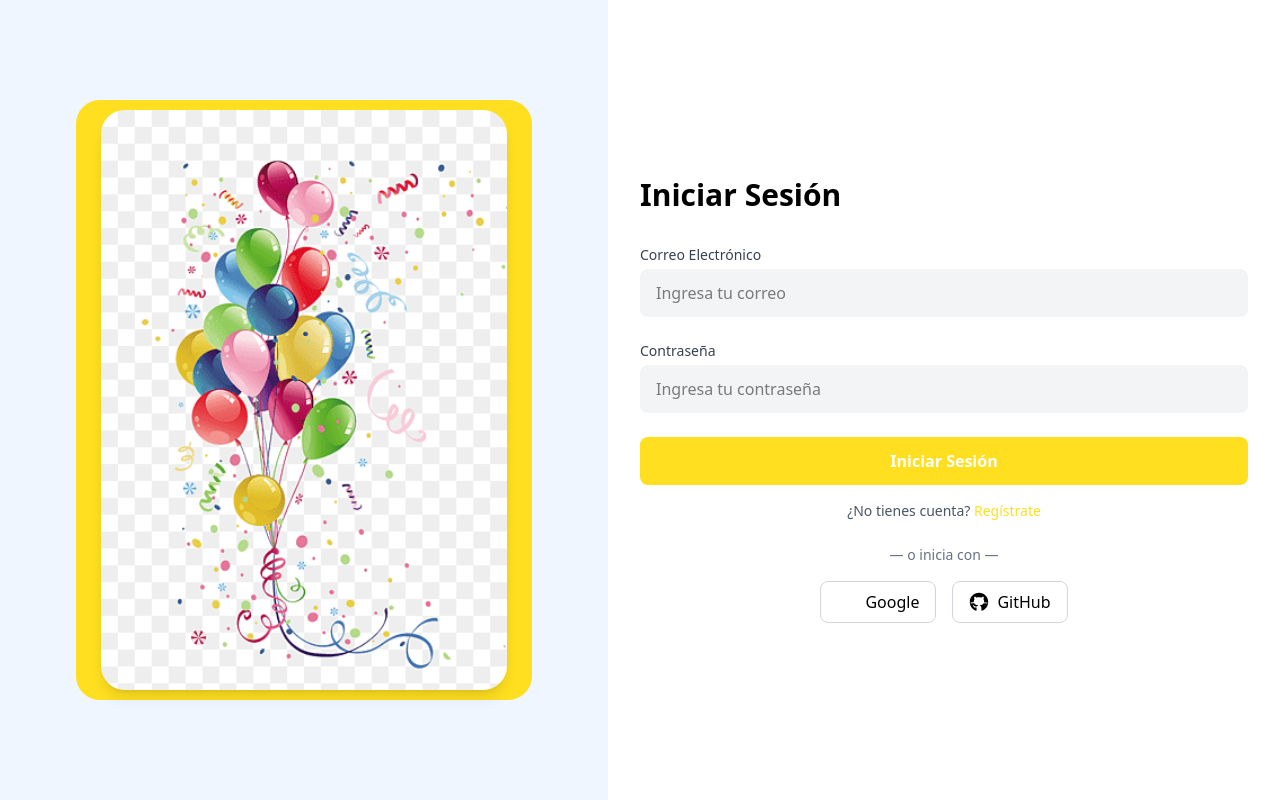
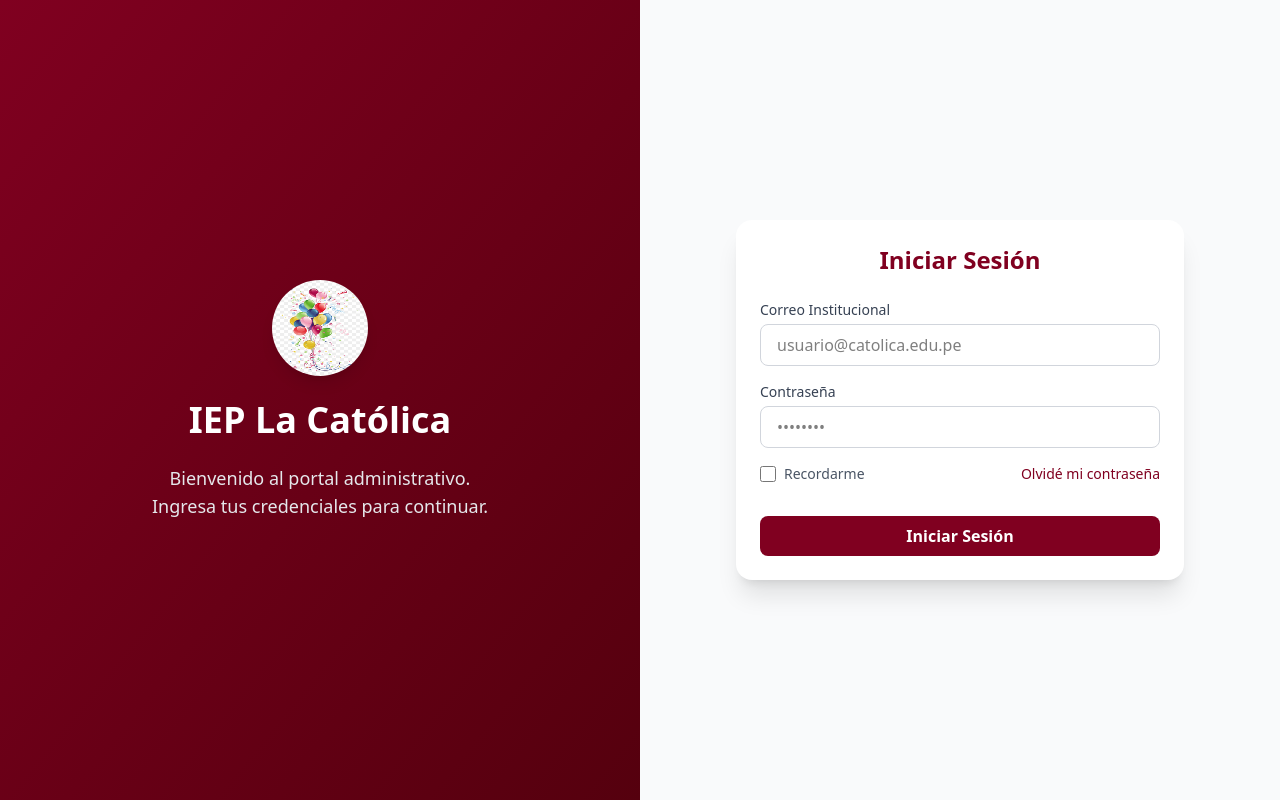
Before and after one commit to jim-qwerty/web-school, a React (Vite) app: page /login in a window 1280 px wide. Built offline with nearby package versions, Linux system fonts and the light colour scheme.

Commit message:
LOGIN LISTO

```diff
--- a/src/presentation/App.tsx
+++ b/src/presentation/App.tsx
@@ -1,19 +1,24 @@
-import { BrowserRouter, Routes, Route, Navigate } from 'react-router-dom';
-import LoginPage from '@/presentation/features/auth/components/LoginPage';
+import React, { Suspense, lazy } from 'react';
+import { BrowserRouter, Routes, Route } from 'react-router-dom';
 
-export default function App() {
-  return (
-    <BrowserRouter>
+// Code-splitting: LoginPage sólo se descarga cuando navegues a /login
+const LoginPage = lazy(() => import('./features/auth/components/LoginPage'));
+
+const App: React.FC = () => (
+  <BrowserRouter>
+    <Suspense
+      fallback={
+        <div className="flex items-center justify-center min-h-screen">
+          Cargando…
+        </div>
+      }
+    >
       <Routes>
-        {/* Ruta principal redirige a /login */}
-        <Route path="/" element={<Navigate to="/login" replace />} />
+        <Route path="/login" element={<LoginPage />} />
+        {/* ...otras rutas */}
+      </Routes>
+    </Suspense>
+  </BrowserRouter>
+);
 
-        {/* Tu ruta de login */}
-        <Route path="/login" element={<LoginPage />} />
-
-        {/* Opcional: cualquier otro path también redirige */}
-        <Route path="*" element={<Navigate to="/login" replace />} />
-      </Routes>
-    </BrowserRouter>
-  );
-}
+export default App;
--- a/src/presentation/features/auth/components/LoginPage.tsx
+++ b/src/presentation/features/auth/components/LoginPage.tsx
@@ -1,85 +1,87 @@
 import React from 'react';
 import { Link } from 'react-router-dom';
 import balloon from '@/assets/images/balloon.png';
-import googleIcon from '@/assets/images/google-icon.svg';
-import githubIcon from '@/assets/images/github-icon.svg';
 
 const LoginPage: React.FC = () => {
   return (
-    <div className="flex min-h-screen">
-      {/* ——————  LADO IZQUIERDO (ilustración) —————— */}
-      <div className="hidden md:flex flex-1 items-center justify-center bg-blue-50 relative overflow-hidden">
-        {/* fondo amarillo orgánico */}
-        <div className="absolute w-3/4 h-3/4 bg-yellow-300 rounded-3xl"></div>
-        {/* ilustración recortada */}
+    <div className="min-h-screen flex flex-col md:flex-row">
+      {/* ———— Panel izquierdo: Branding & bienvenida (solo md+) */}
+      <div className="hidden md:flex md:w-1/2 bg-gradient-to-br from-[#800020] to-[#55000e] items-center justify-center p-8">
+        <div className="text-center space-y-6">
           <img
             src={balloon}
-          alt="Illustration"
-          className="relative w-2/3 object-cover rounded-3xl shadow-lg"
+            alt="Logo Colegio"
+            loading="lazy"
+            className="mx-auto w-24 h-24 rounded-full shadow-lg"
+          />
+          <h1 className="text-4xl font-extrabold text-white">IEP La Católica</h1>
+          <p className="text-lg text-gray-200">
+            Bienvenido al portal administrativo. <br />
+            Ingresa tus credenciales para continuar.
+          </p>
+        </div>
+      </div>
+
+      {/* ———— Panel derecho: Formulario */}
+      <div className="flex flex-1 items-center justify-center bg-gray-50 p-6">
+        <div className="w-full max-w-md bg-white rounded-2xl shadow-xl overflow-hidden">
+          <div className="p-6 space-y-6">
+            <h2 className="text-2xl font-bold text-center text-[#800020]">
+              Iniciar Sesión
+            </h2>
+
+            <form className="space-y-4">
+              {/* Email */}
+              <div>
+                <label htmlFor="email" className="block text-sm font-medium text-gray-700">
+                  Correo Institucional
+                </label>
+                <input
+                  id="email"
+                  type="email"
+                  required
+                  placeholder="usuario@catolica.edu.pe"
+                  className="mt-1 w-full px-4 py-2 border border-gray-300 rounded-lg focus:outline-none focus:ring-2 focus:ring-[#800020]"
                 />
               </div>
 
-      {/* ——————  LADO DERECHO (formulario) —————— */}
-      <div className="flex-1 flex flex-col justify-center px-8 py-12 bg-white">
-        <h2 className="text-3xl font-bold mb-8">Iniciar Sesión</h2>
-
-        <form className="space-y-6">
-          {/* Email */}
-          <div>
-            <label htmlFor="email" className="block text-sm font-medium text-gray-700">
-              Correo Electrónico
-            </label>
-            <input
-              type="email"
-              id="email"
-              className="mt-1 w-full px-4 py-3 bg-gray-100 rounded-lg focus:outline-none focus:ring-2 focus:ring-yellow-300"
-              placeholder="Ingresa tu correo"
-            />
-          </div>
-
-          {/* Contraseña */}
+              {/* Password */}
               <div>
                 <label htmlFor="password" className="block text-sm font-medium text-gray-700">
                   Contraseña
                 </label>
                 <input
+                  id="password"
                   type="password"
-              id="password"
-              className="mt-1 w-full px-4 py-3 bg-gray-100 rounded-lg focus:outline-none focus:ring-2 focus:ring-yellow-300"
-              placeholder="Ingresa tu contraseña"
+                  required
+                  placeholder="••••••••"
+                  className="mt-1 w-full px-4 py-2 border border-gray-300 rounded-lg focus:outline-none focus:ring-2 focus:ring-[#800020]"
                 />
               </div>
 
-          {/* Botón */}
+              {/* Recordarme y Olvidé */}
+              <div className="flex items-center justify-between text-sm">
+                <label className="inline-flex items-center">
+                  <input
+                    type="checkbox"
+                    className="h-4 w-4 text-[#800020] focus:ring-[#800020] border-gray-300 rounded"
+                  />
+                  <span className="ml-2 text-gray-600">Recordarme</span>
+                </label>
+                <Link to="/forgot" className="text-[#800020] hover:underline">
+                  Olvidé mi contraseña
+                </Link>
+              </div>
+
+              {/* Botón principal */}
               <button
                 type="submit"
-            className="w-full py-3 text-white font-semibold rounded-lg bg-yellow-300 hover:bg-yellow-400 transition"
+                className="w-full mt-4 py-2 rounded-lg bg-[#800020] text-[#FFffff] font-semibold hover:bg-[#a00030] transition"
               >
                 Iniciar Sesión
               </button>
             </form>
-
-        {/* Enlace a registro */}
-        <p className="mt-4 text-center text-sm text-gray-600">
-          ¿No tienes cuenta?{' '}
-          <Link to="/register" className="font-medium text-yellow-300 hover:underline">
-            Regístrate
-          </Link>
-        </p>
-
-        {/* — O — */}
-        <div className="mt-6 text-center text-sm text-gray-500">— o inicia con —</div>
-
-        {/* Botones sociales */}
-        <div className="mt-4 flex justify-center gap-4">
-          <button className="flex items-center px-4 py-2 border border-gray-300 rounded-lg hover:bg-gray-50 transition">
-            <img src={googleIcon} alt="Google" className="w-5 h-5 mr-2" />
-            Google
-          </button>
-          <button className="flex items-center px-4 py-2 border border-gray-300 rounded-lg hover:bg-gray-50 transition">
-            <img src={githubIcon} alt="GitHub" className="w-5 h-5 mr-2" />
-            GitHub
-          </button>
+          </div>
         </div>
       </div>
     </div>
```
Lines whose indentation alone changed are shown as unchanged.
